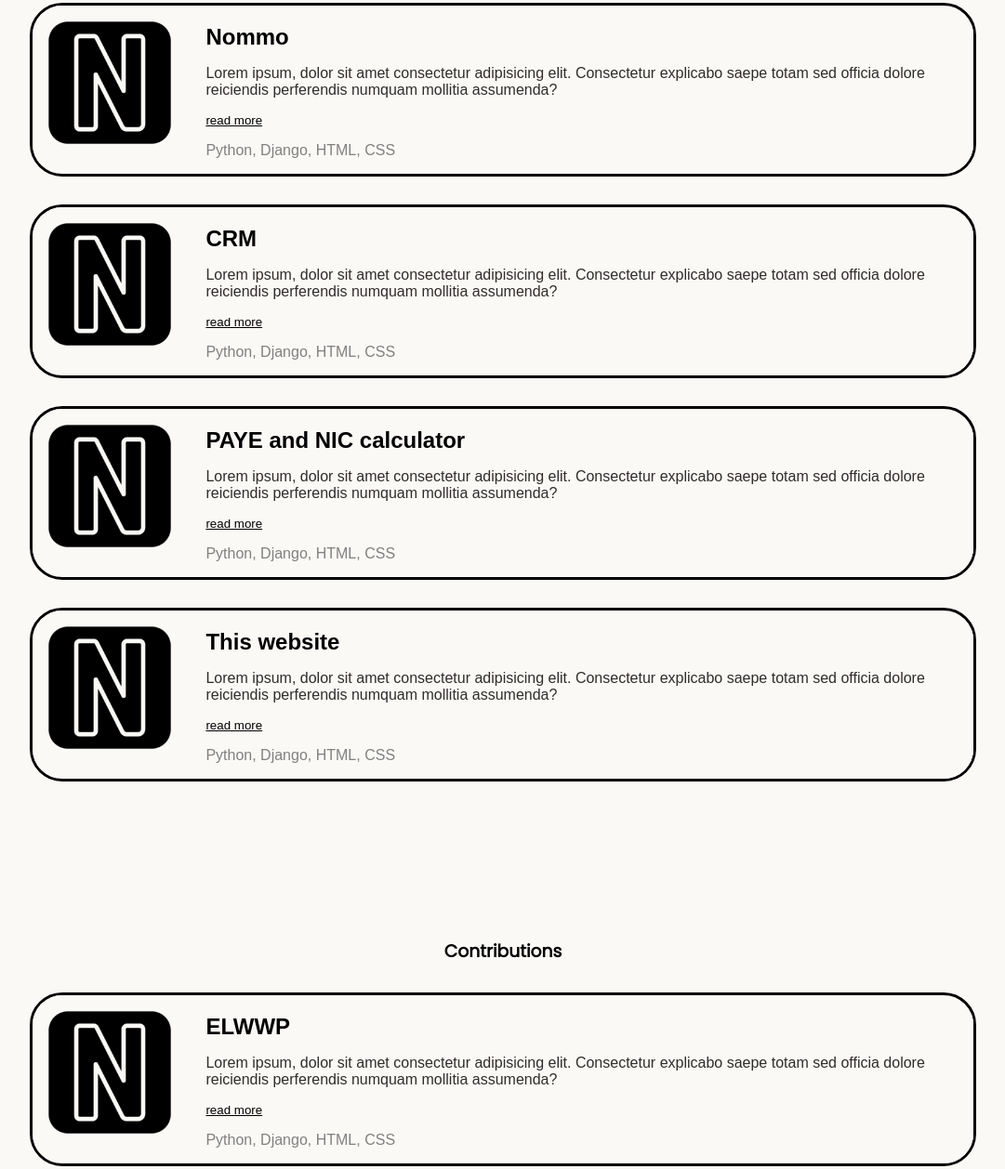
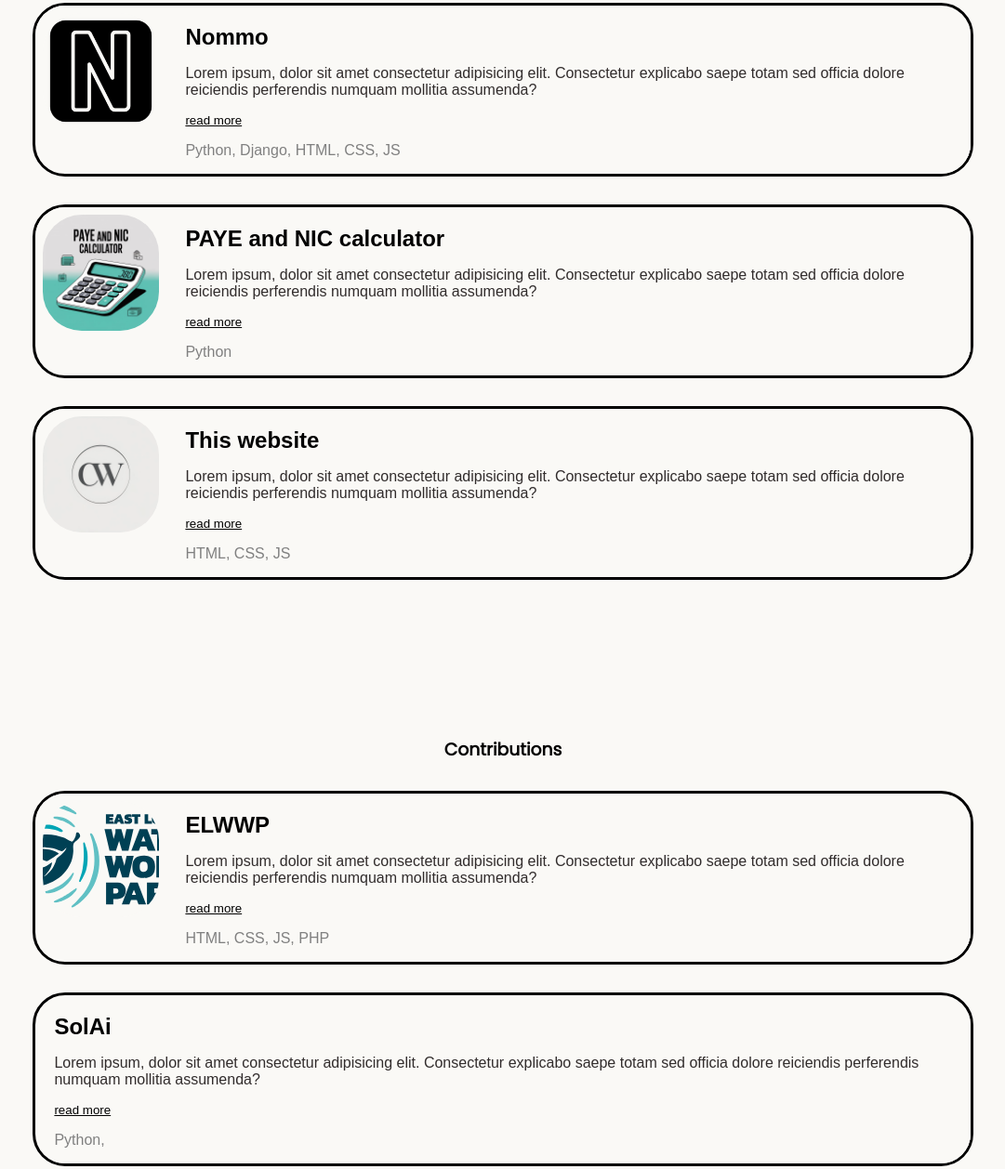
Before and after one commit to calvinw-dotcom/portfolio_site, a plain HTML site: page index.html in a window 1280 px wide. Shown: the part 923-2181 px from the top of the page at 93% size, without its empty margins (99-1180 px from the left). Drawn offline with Linux system fonts and the light colour scheme.

Commit message:
Add pics and fixx "read more" bug

```diff
--- a/app.js
+++ b/app.js
@@ -9,3 +9,14 @@
     }
 
 })
+
+document.querySelector('.contributions').addEventListener('click',function(e){ //listens for all clicks on parent container
+    const target = e.target;
+    if (target.matches('.read-more')){
+        const hiddenContent = target.previousElementSibling;
+        const isVisible = hiddenContent.classList.toggle('reveal-button');
+        target.textContent = isVisible ? 'read less':'read more'
+
+    }
+
+})
--- a/index.html
+++ b/index.html
@@ -3,7 +3,7 @@
 <head>
     <title>Calvin's Portfolio</title>
     <link rel="stylesheet" href="styles/styles.css">
-    <a href="mailto:worthingtonc9@gmail.com?subject=You're%20hired!&body=Congratulations%2C%20Calvin!%20We%20have%20a%20role%20as%20a%20software%20engineer%20that%20we%20think%20you%20would%20be%20great%20for." class="btn btn--contact">Contact me</a>
+    <!-- <a href="mailto:worthingtonc9@gmail.com?subject=You're%20hired!&body=Congratulations%2C%20Calvin!%20We%20have%20a%20role%20as%20a%20software%20engineer%20that%20we%20think%20you%20would%20be%20great%20for." class="btn btn--contact">Contact me</a> -->
     <!-- put contact me into navbar or just tidy -->
     <link href="https://fonts.googleapis.com/css2?family=Poppins&display=swap" rel="stylesheet">
     <link rel="stylesheet" href="https://cdnjs.cloudflare.com/ajax/libs/font-awesome/4.7.0/css/font-awesome.min.css"> <!--Shows a hamburger menu on smaller screens-->
@@ -12,10 +12,11 @@
 <body>
 
     <nav class="topnav"> <!--refactor to improve accessibility-->
-        <a href=#projects class="nav-link smoothScroll" >Projects</a> <!---->
+        <a href=#projects class="nav-link smoothScroll" >Projects</a>
         <a href=#contributions>Contributions</a>
         <a href=#about-me>About me</a>
         <a href=#experience>Experience</a>
+        <a href="mailto:worthingtonc9@gmail.com?subject=You're%20hired!&body=Congratulations%2C%20Calvin!%20We%20have%20a%20role%20as%20a%20software%20engineer%20that%20we%20think%20you%20would%20be%20great%20for." class="btn btn--contact">Contact me</a>
 
     </nav>
 
@@ -42,66 +43,55 @@
                 <p class="project-description">Lorem ipsum, dolor sit amet consectetur adipisicing elit. Consectetur explicabo saepe totam sed officia dolore reiciendis perferendis numquam mollitia assumenda?</p>
                 <p class="hidden-content">Lorem ipsum dolor sit amet consectetur, adipisicing elit. Nam optio soluta velit! Neque molestiae commodi quis at recusandae repudiandae eos! Voluptas vel fugiat cumque tenetur eligendi cum veniam culpa nostrum.</p>
                 <button class="read-more">read more</button>
-                <p class="project-subscript">Python, Django, HTML, CSS </p>
+                <p class="project-subscript">Python, Django, HTML, CSS, JS </p>
             </div>
         </div>
 
         <div class="container">
-            <div><img src="image/Nommo.png" alt="Nommo"></div>
-            <div class="card-content">
-                <h4>CRM</h4>
-                <p class="project-description">Lorem ipsum, dolor sit amet consectetur adipisicing elit. Consectetur explicabo saepe totam sed officia dolore reiciendis perferendis numquam mollitia assumenda?</p>
-                <p class="hidden-content">Lorem ipsum dolor sit amet consectetur, adipisicing elit. Nam optio soluta velit! Neque molestiae commodi quis at recusandae repudiandae eos! Voluptas vel fugiat cumque tenetur eligendi cum veniam culpa nostrum.</p>
-                <button class="read-more">read more</button>
-                <p class="project-subscript">Python, Django, HTML, CSS </p>
-            </div>
-        </div>
-
-        <div class="container">
-            <div><img src="image/Nommo.png" alt="Nommo"></div>
+            <div><img src="image/PAYE and NIC.jpeg" alt="Nommo"></div>
             <div class="card-content">
                 <h4>PAYE and NIC calculator</h4>
                 <p class="project-description">Lorem ipsum, dolor sit amet consectetur adipisicing elit. Consectetur explicabo saepe totam sed officia dolore reiciendis perferendis numquam mollitia assumenda?</p>
                 <p class="hidden-content">Lorem ipsum dolor sit amet consectetur, adipisicing elit. Nam optio soluta velit! Neque molestiae commodi quis at recusandae repudiandae eos! Voluptas vel fugiat cumque tenetur eligendi cum veniam culpa nostrum.</p>
                 <button class="read-more">read more</button>
-                <p class="project-subscript">Python, Django, HTML, CSS </p>
+                <p class="project-subscript">Python </p>
             </div>
         </div>
 
         <div class="container">
-            <div><img src="image/Nommo.png" alt="Nommo"></div>
+            <div><img src="image/CW2.png" alt="CW initials"></div>
             <div class="card-content">
                 <h4>This website</h4>
                 <p class="project-description">Lorem ipsum, dolor sit amet consectetur adipisicing elit. Consectetur explicabo saepe totam sed officia dolore reiciendis perferendis numquam mollitia assumenda?</p>
                 <p class="hidden-content">Lorem ipsum dolor sit amet consectetur, adipisicing elit. Nam optio soluta velit! Neque molestiae commodi quis at recusandae repudiandae eos! Voluptas vel fugiat cumque tenetur eligendi cum veniam culpa nostrum.</p>
                 <button class="read-more">read more</button>
-                <p class="project-subscript">Python, Django, HTML, CSS </p>
+                <p class="project-subscript">HTML, CSS, JS </p>
             </div>
         </div>
 
     </div>
 
-    <div class="projects" id="contributions">
+    <div class="contributions" id="contributions">
         <h3>Contributions</h3>
         <div class="container">
-            <div><img src="image/Nommo.png" alt="Nommo"></div>
+            <div><img src="image/ELWWP.svg" alt="Nommo"></div>
             <div class="card-content">
                 <h4>ELWWP</h4>
                 <p class="project-description">Lorem ipsum, dolor sit amet consectetur adipisicing elit. Consectetur explicabo saepe totam sed officia dolore reiciendis perferendis numquam mollitia assumenda?</p>
                 <p class="hidden-content">Lorem ipsum dolor sit amet consectetur, adipisicing elit. Nam optio soluta velit! Neque molestiae commodi quis at recusandae repudiandae eos! Voluptas vel fugiat cumque tenetur eligendi cum veniam culpa nostrum.</p>
                 <button class="read-more">read more</button>
-                <p class="project-subscript">Python, Django, HTML, CSS </p>
+                <p class="project-subscript">HTML, CSS, JS, PHP </p>
             </div>
         </div>
 
         <div class="container">
-            <div><img src="image/Nommo.png" alt="Nommo"></div>
+            <div></div>
             <div class="card-content">
                 <h4>SolAi</h4>
                 <p class="project-description">Lorem ipsum, dolor sit amet consectetur adipisicing elit. Consectetur explicabo saepe totam sed officia dolore reiciendis perferendis numquam mollitia assumenda?</p>
                 <p class="hidden-content">Lorem ipsum dolor sit amet consectetur, adipisicing elit. Nam optio soluta velit! Neque molestiae commodi quis at recusandae repudiandae eos! Voluptas vel fugiat cumque tenetur eligendi cum veniam culpa nostrum.</p>
                 <button class="read-more">read more</button>
-                <p class="project-subscript">Python, Django, HTML, CSS </p>
+                <p class="project-subscript">Python,  </p>
             </div>
         </div>
 
--- a/styles/styles.css
+++ b/styles/styles.css
@@ -66,8 +66,10 @@
     padding-bottom: 150px;
 }
 
+
 .container{
     display: flex;
+    flex-wrap: wrap;
     align-items: flex-start;
     border: 3px solid black;
     border-radius: 35px;
@@ -77,17 +79,20 @@
     /* gap between image and text */
     gap: 20px;
     overflow: hidden;
+    box-sizing: border-box;
 }
 
 
 
-.container img{
+.container img {
     padding: 8px;
     border-radius: 50px;
-    width: 150px;
-    height: auto;
+    width: 125px;
+    height: 125px;         /* force fixed height */
+    object-fit: cover;     /* crop to fill */
     background-clip: content-box;
 }
+
 
 .card-content{
     flex: 1;
@@ -95,12 +100,16 @@
     flex-direction: column;
     align-items: left;
     margin-top: 20px;
+    width: 80%;
+    width: 80%;
+    box-sizing: border-box;
 }
 
 .card-content h4{
     font-family: sans-serif;
     margin: 0;
     font-size: x-large;
+    width: 80%;
 }
 
 .project-description {
@@ -134,6 +143,13 @@
 
 .reveal-button{
     display: block;
+}
+
+.hidden-content.reveal-button{
+    width: 605.4px;
+    overflow-wrap:break-word;
+
+
 }
 
 .btn{
```
Also changed, not shown: image/CW.png (added), image/CW2.png (added), image/ELWWP.svg (added), image/PAYE and NIC.jpeg (added).
